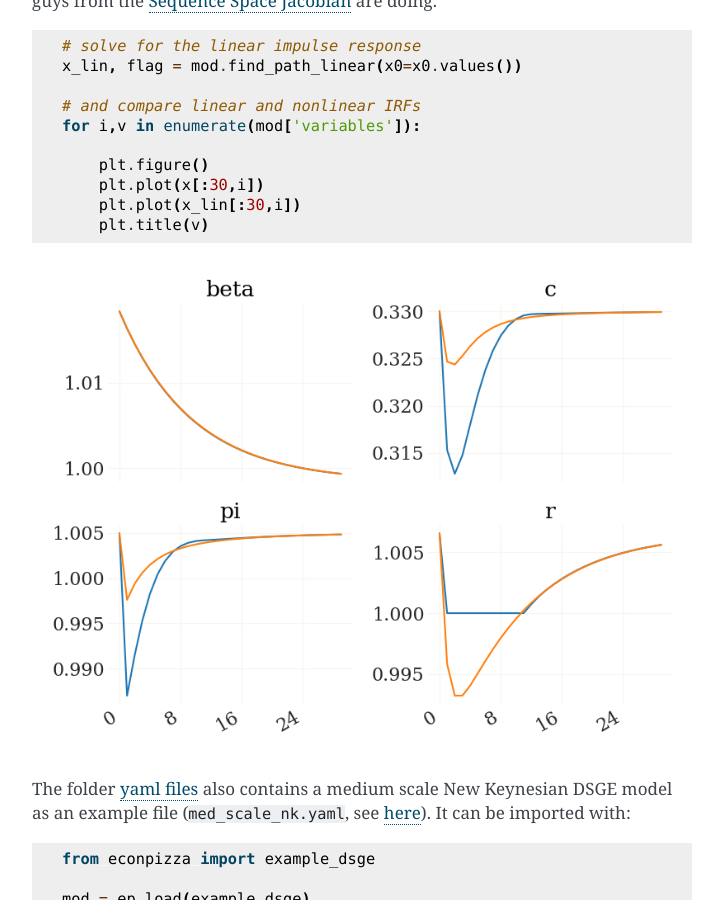
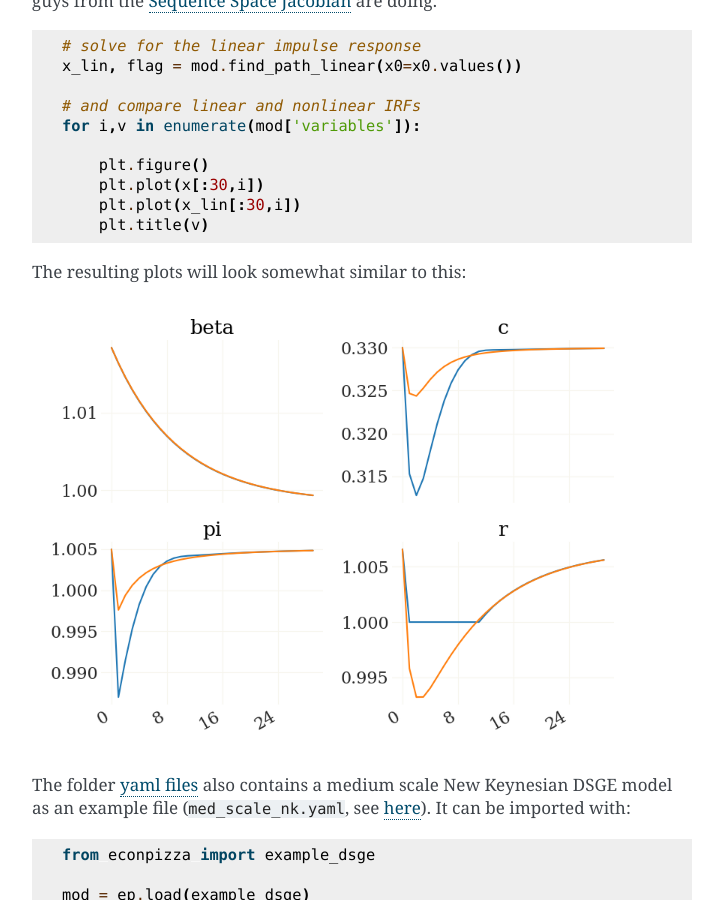
Before and after one commit to gboehl/econpizza, a Sphinx documentation site: the page built from docs/quickstart.rst, in a window 1280 px wide and 900 px high, scrolled down 1250 px. Shown: the whole window, without its empty margins (388-1111 px from the left). Built offline with Sphinx 7.4.7, drawn with Linux system fonts in a browser that asks for light colours.

```diff
--- a/docs/quickstart.rst
+++ b/docs/quickstart.rst
@@ -71,8 +71,10 @@ You can also have a look at the linearized solution. This is pretty much shat th
         plt.plot(x_lin[:30,i])
         plt.title(v)
 
+The resulting plots will look somewhat similar to this:
+
 .. image:: https://github.com/gboehl/econpizza/blob/master/docs/lin_and_nlin.png?raw=true
-  :width: 800
+  :width: 600
   :alt: Linear vs. nonlinear IRFs
 
 The folder `yaml files <https://github.com/gboehl/econpizza/tree/master/econpizza/examples>`_ also contains a medium scale New Keynesian DSGE model as an example file (``med_scale_nk.yaml``, see `here <https://github.com/gboehl/econpizza/blob/master/econpizza/examples/med_scale_nk.yaml>`_). It can be imported with:
--- a/econpizza/__init__.py
+++ b/econpizza/__init__.py
@@ -11,7 +11,7 @@ from .solvers.shooting import find_path_shooting
 from .solvers.stacking import find_path_stacking
 from .solvers.solve_linear import find_path_linear
 
-__version__ = '0.1.12'
+__version__ = '0.2.00'
 
 jax.config.update("jax_enable_x64", True)
 # set number of cores for XLA
```
